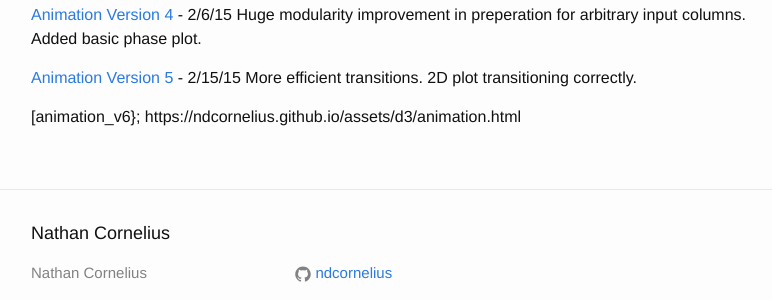
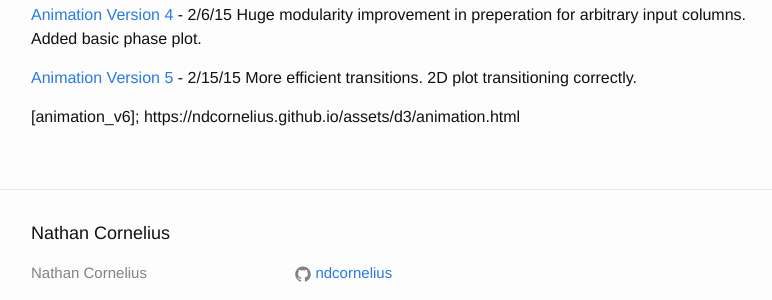
Before and after one commit to ndcornelius/ndcornelius.github.io, a Jekyll site: the page built from _posts/2015-01-27-d3.markdown, in a window 1280 px wide. Shown: the part 455-755 px from the top of the page, without its empty margins (239-1011 px from the left). Built offline with Jekyll 4.4.1, drawn with Linux system fonts in a browser that asks for light colours.

Commit message:
Updated posting

```diff
--- a/_posts/2015-01-27-d3.markdown
+++ b/_posts/2015-01-27-d3.markdown
@@ -32,4 +32,4 @@ Old Versions:
 [animation_v3]:	https://ndcornelius.github.io/assets/d3/animation_v3.html
 [animation_v4]:	https://ndcornelius.github.io/assets/d3/animation_v4.html
 [animation_v5]:	https://ndcornelius.github.io/assets/d3/animation_v5.html
-[animation_v6};	https://ndcornelius.github.io/assets/d3/animation.html
+[animation_v6];	https://ndcornelius.github.io/assets/d3/animation.html
```
